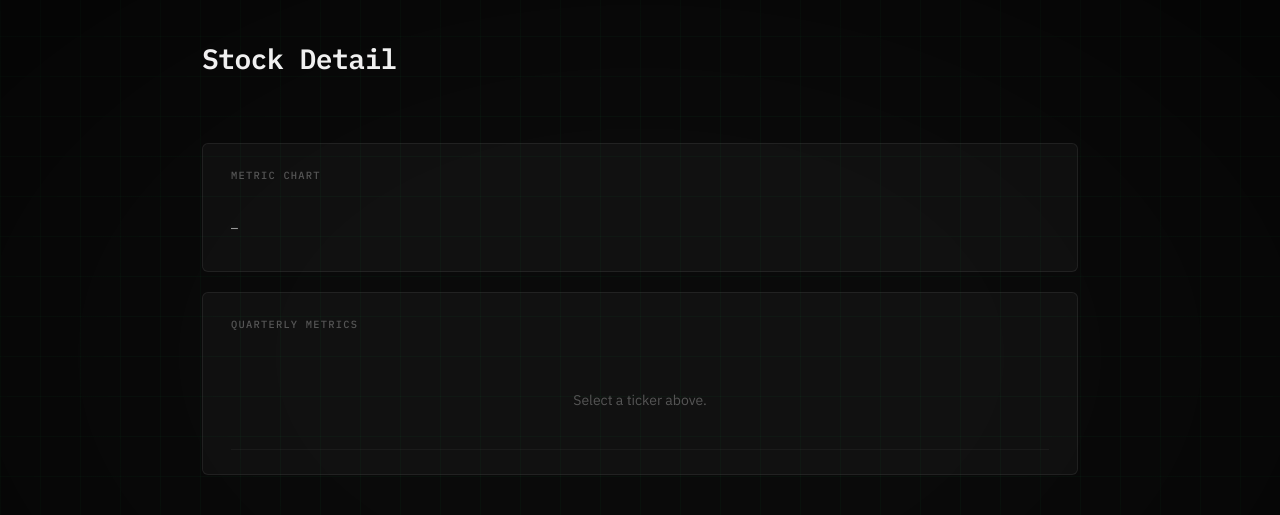
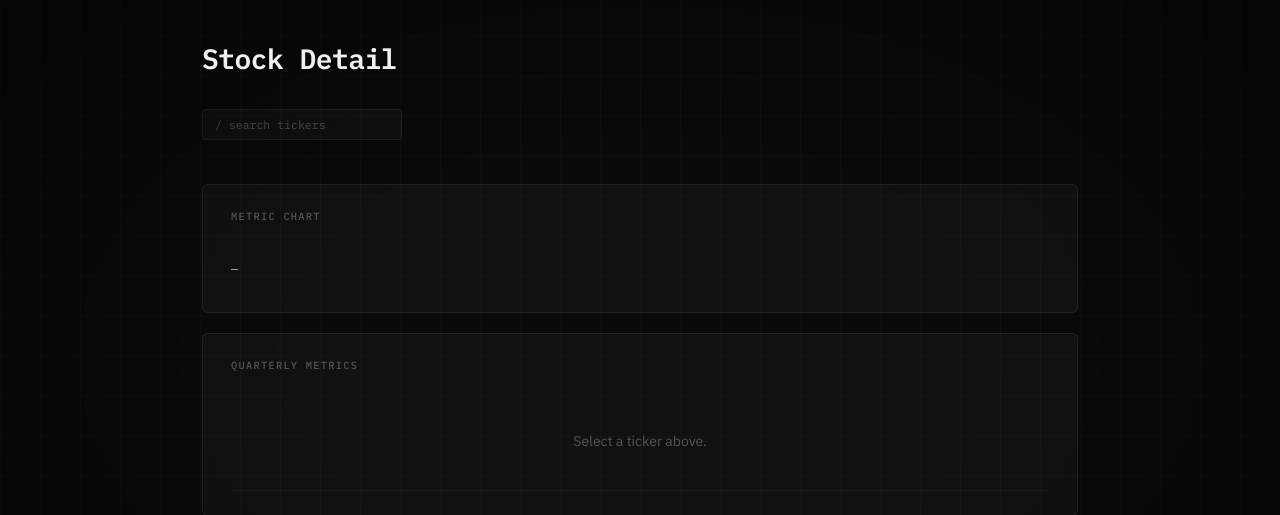
Before and after one commit to techDeckDude/earnings-report-parser, a Flask app: page / in a window 1280 px wide. Shown: the part 44-559 px from the top of the page. Run offline with Flask 3, Linux system fonts and the light colour scheme; data that the repository does not hold is empty; some libraries are stand-ins or nearby versions.

Commit message:
Add ticker search to earnings page
Search input above the ticker row filters visible tickers as you type.
Shows a live match count (e.g. "3 / 76"). Keyboard shortcuts:
  /      → focus the search from anywhere on the page
  Enter  → select the first visible match
  Esc    → clear and blur

Co-Authored-By: Claude Sonnet 4.6 <noreply@anthropic.com>

```diff
--- a/templates/earnings.html
+++ b/templates/earnings.html
@@ -116,7 +116,21 @@
       letter-spacing: 0.08em; text-transform: uppercase;
     }
 
-    /* ── Ticker selector ── */
+    /* ── Ticker search + selector ── */
+    .ticker-search-wrap { margin-bottom: 10px; }
+    .ticker-search {
+      background: var(--bg-card); border: 0.5px solid var(--border);
+      color: var(--text-1); caret-color: var(--green);
+      font-family: "IBM Plex Mono", monospace; font-size: 0.72rem;
+      padding: 7px 12px; border-radius: 4px; outline: none; width: 200px;
+      transition: border-color 0.15s;
+    }
+    .ticker-search::placeholder { color: var(--text-3); }
+    .ticker-search:focus { border-color: var(--green-line); }
+    .ticker-search-count {
+      font-family: "IBM Plex Mono", monospace; font-size: 0.62rem;
+      color: var(--text-3); margin-left: 10px; letter-spacing: 0.04em;
+    }
     .ticker-selector {
       display: flex; gap: 8px; flex-wrap: nowrap;
       overflow-x: auto; -webkit-overflow-scrolling: touch;
@@ -277,6 +291,10 @@
     <span class="company-name" id="companyName"></span>
   </div>
 
+  <div class="ticker-search-wrap">
+    <input type="text" id="tickerSearch" class="ticker-search" placeholder="/ search tickers" autocomplete="off" spellcheck="false">
+    <span class="ticker-search-count" id="tickerSearchCount"></span>
+  </div>
   <div class="ticker-selector" id="tickerSelector"></div>
 
   <!-- Chart -->
@@ -459,6 +477,47 @@ function buildTickerSelector(tickers) {
   el.innerHTML = tickers.map(t =>
     `<button class="ticker-btn" data-ticker="${t.ticker}" onclick="selectTicker('${t.ticker}')">${t.ticker}</button>`
   ).join("");
+
+  // ── Search / filter ──────────────────────────────────────────────────────
+  const input = document.getElementById("tickerSearch");
+  const countEl = document.getElementById("tickerSearchCount");
+  const total = tickers.length;
+
+  function applyFilter() {
+    const q = input.value.trim().toUpperCase();
+    const buttons = document.querySelectorAll(".ticker-btn");
+    let shown = 0;
+    buttons.forEach(btn => {
+      const match = !q || btn.dataset.ticker.includes(q);
+      btn.style.display = match ? "" : "none";
+      if (match) shown++;
+    });
+    countEl.textContent = q ? `${shown} / ${total}` : "";
+  }
+
+  input.addEventListener("input", applyFilter);
+
+  input.addEventListener("keydown", e => {
+    if (e.key === "Escape") {
+      input.value = "";
+      applyFilter();
+      input.blur();
+    }
+    // Enter: select first visible ticker
+    if (e.key === "Enter") {
+      const first = document.querySelector(".ticker-btn:not([style*='none'])");
+      if (first) { first.click(); input.blur(); }
+    }
+  });
+
+  // Press "/" anywhere on the page to focus the search
+  document.addEventListener("keydown", e => {
+    if (e.key === "/" && document.activeElement !== input && document.activeElement.tagName !== "INPUT") {
+      e.preventDefault();
+      input.focus();
+      input.select();
+    }
+  });
 }
 
 async function selectTicker(ticker) {
```
Also changed, not shown: CHANGELOG.md, README.md.
